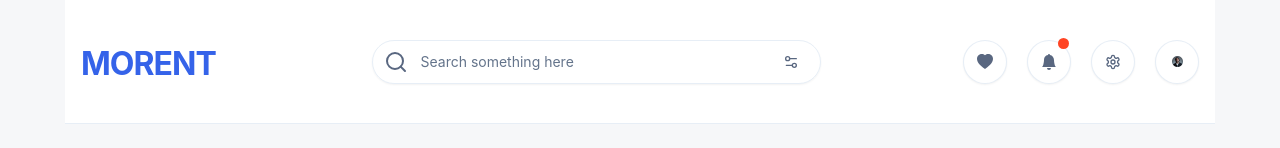
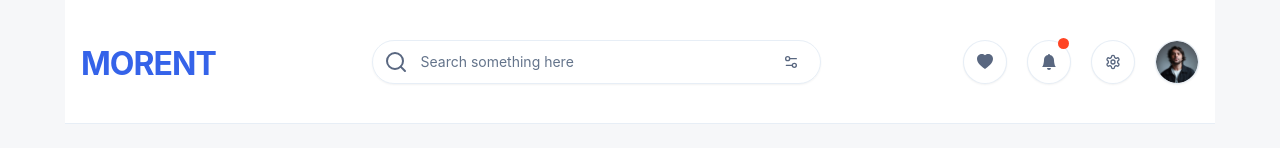
Before and after one commit to MOrhan786/hackathon-figma-pro, a Next.js app: page / in a window 1280 px wide. Shown: the top 148 px of the page. Built offline with nearby package versions, Linux system fonts and the light colour scheme.

Commit message:
set the  profile img size

```diff
--- a/src/components/header.tsx
+++ b/src/components/header.tsx
@@ -83,8 +83,8 @@ function header() {
             <Image
               src="/images/t-img.png"
               alt="Profile"
-              width={11}
-              height={11}
+              width={44}
+              height={44}
               className="object-cover"
             />
           </Button>
```
